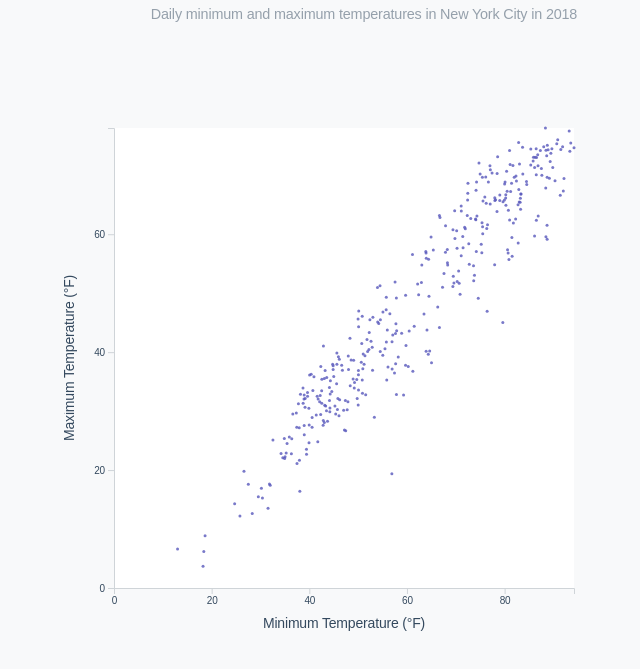
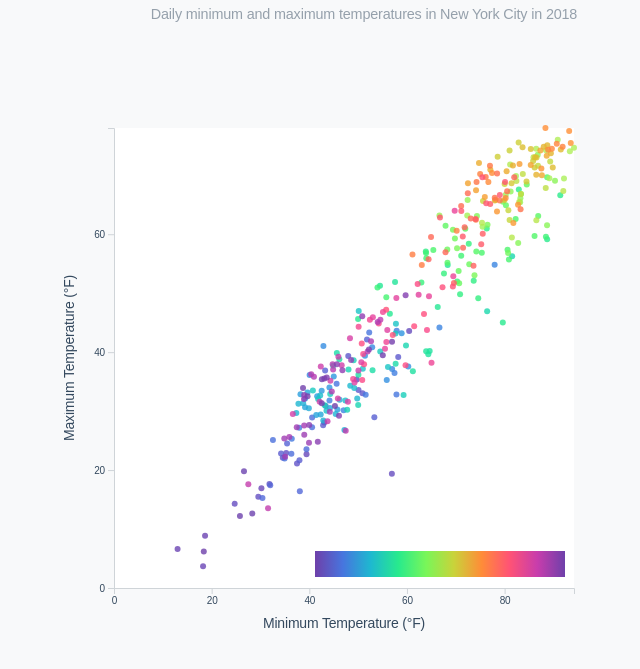
Before and after one commit to FCLV/dv, a plain HTML site: page Assignment 2/index.html in a window 1280 px wide. Shown: the part 101-770 px from the top of the page, without its empty margins (276-916 px from the left). Drawn offline with Linux system fonts and the light colour scheme.

Commit message:
fix color

```diff
--- a/Assignment 2/src/test.js
+++ b/Assignment 2/src/test.js
@@ -10,13 +10,13 @@ async function drawScatter() {
     // To DO
     // console.log(dataset)
 
-    // function xAccessor(d) {
-    //     return d['temperatureMax']
-    // }
+    function xAccessor(d) {
+        return d['temperatureMax']
+    }
 
-    // function yAccessor(d) {
-    //     return d['temperatureMin']
-    // }
+    function yAccessor(d) {
+        return d['temperatureMin']
+    }
 
     const colorScaleYear = 2000
     const parseDate = d3.timeParse("%Y-%m-%d")
@@ -77,28 +77,22 @@ async function drawScatter() {
     const yScale = d3.scaleLinear()
         .domain([d3.max(dataset, d => d['temperatureMin']), 0])
         .range([0, dimensions.boundedHeight]);
-    const colorScale = d3.scaleSequential(d3.interpolateSinebow)
-        .domain([946656000000, 978192000000])
-        .range([0, 10000000000])
-    // console.log(colorScale(colorAccessor(dataset[2])));
-    // console.log(colorScale(colorAccessor(dataset[12])));
-    // console.log(colorScale(colorAccessor(dataset[20])));
-    for (let i in dataset){
-        // console.log(dataset[i]['temperatureMax'], dataset[i]['temperatureMin']);
-        console.log(colorScale(colorAccessor(dataset[i])))
-    }
+    maxCol = d3.max(dataset, d => Math.abs(colorAccessor(d)));
+    minCol = d3.min(dataset, d => Math.abs(colorAccessor(d)));
+    const colorScale = d3.scaleSequential(d3.interpolateRainbow).domain([maxCol / 1000000, minCol / 1000000]);
 
     // 5. Draw data
     // draw data into a scatter plot
     // To DO
-    bounds.append('g').selectAll('dot')
-    .data(dataset)
-    .join("circle")
-        .attr("cx", function (d) { return xScale(d['temperatureMax']); } )
-        .attr("cy", function (d) { return yScale(d['temperatureMin']); } )
-        .attr("r", 1.5)
-        .style("fill", function (d) {
-            return colorScale(colorAccessor(d))
+    const dotsGroup = bounds.append('g').selectAll('dot')
+        .data(dataset)
+        .join("circle")
+        .attr("cx", function(d) { return xScale(d['temperatureMax']); })
+        .attr("cy", function(d) { return yScale(d['temperatureMin']); })
+        .attr("r", 3)
+        .attr("class", 'dot')
+        .style("fill", function(d) {
+            return colorScale(colorAccessor(d) / 1000000)
         });
 
     // 6. Draw peripherals
@@ -130,5 +124,105 @@ async function drawScatter() {
         .attr("y", -dimensions.margin.left + 10)
         .html("Maximum Temperature (&deg;F)")
 
+    const legendGroup = bounds.append("g")
+        .attr("transform", `translate(${
+        dimensions.boundedWidth - dimensions.legendWidth - 9
+      },${
+        dimensions.boundedHeight - 37
+      })`)
+
+    const defs = wrapper.append("defs")
+
+    const numberOfGradientStops = 10
+    const stops = d3.range(numberOfGradientStops).map(i => (
+        i / (numberOfGradientStops - 1)
+    ))
+    const legendGradientId = "legend-gradient"
+    const gradient = defs.append("linearGradient")
+        .attr("id", legendGradientId)
+        .selectAll("stop")
+        .data(stops)
+        .join("stop")
+        .attr("stop-color", d => d3.interpolateRainbow(-d))
+        .attr("offset", d => `${d * 100}%`)
+
+    const legendGradient = legendGroup.append("rect")
+        .attr("height", dimensions.legendHeight)
+        .attr("width", dimensions.legendWidth)
+        .style("fill", `url(#${legendGradientId})`)
+
+    const tickValues = [
+        d3.timeParse("%m/%d/%Y")(`4/1/${colorScaleYear}`),
+        d3.timeParse("%m/%d/%Y")(`7/1/${colorScaleYear}`),
+        d3.timeParse("%m/%d/%Y")(`10/1/${colorScaleYear}`),
+    ]
+    const legendTickScale = d3.scaleLinear()
+        .domain(colorScale.domain())
+        .range([0, dimensions.legendWidth])
+
+    const legendValues = legendGroup.selectAll(".legend-value")
+        .data(tickValues)
+        .join("text")
+        .attr("class", "legend-value")
+        .attr("x", legendTickScale)
+        .attr("y", -6)
+        .text(d3.timeFormat("%b"))
+
+    const legendValueTicks = legendGroup.selectAll(".legend-tick")
+        .data(tickValues)
+        .join("line")
+        .attr("class", "legend-tick")
+        .attr("x1", legendTickScale)
+        .attr("x2", legendTickScale)
+        .attr("y1", 6)
+
+    // Set up interactions
+
+    // create voronoi for tooltips
+
+
+    const tooltip = d3.select("#tooltip")
+
+
+    // add two mouse actions on the legend
+    legendGradient.on("mousemove", onLegendMouseMove)
+        .on("mouseleave", onLegendMouseLeave)
+
+    const legendHighlightBarWidth = dimensions.legendWidth * 0.05
+    const legendHighlightGroup = legendGroup.append("g")
+        .attr("opacity", 0)
+    const legendHighlightBar = legendHighlightGroup.append("rect")
+        .attr("class", "legend-highlight-bar")
+        .attr("width", legendHighlightBarWidth)
+        .attr("height", dimensions.legendHeight)
+
+    const legendHighlightText = legendHighlightGroup.append("text")
+        .attr("class", "legend-highlight-text")
+        .attr("x", legendHighlightBarWidth / 2)
+        .attr("y", -6)
+
+    function onLegendMouseMove(e) {
+        // Display the data only when the data are in the selected date range.
+        // To DO
+
+        const isDayWithinRange = d => {
+            // Given a datum, judge whether the datum is in a datum range. Return True or False.
+            // To DO
+        }
+
+
+    }
+
+    function onLegendMouseLeave() {
+        dotsGroup.selectAll(".dot")
+            .transition().duration(500)
+            .style("opacity", 1)
+            .attr("r", 4)
+
+        legendValues.style("opacity", 1)
+        legendValueTicks.style("opacity", 1)
+        legendHighlightGroup.style("opacity", 0)
+    }
+
 }
 drawScatter()
```
Also changed, not shown: Assignment 2/index.html (+3 -2 lines), Assignment 2/src/scatter.js (+30 -23 lines).
